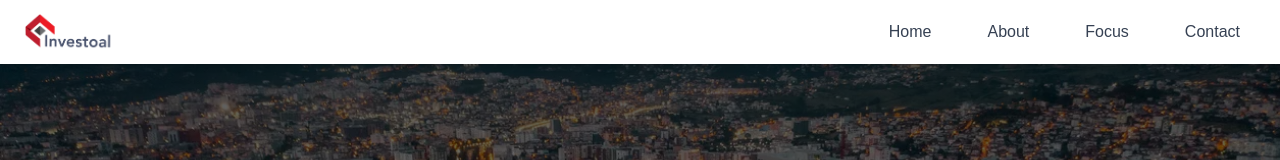
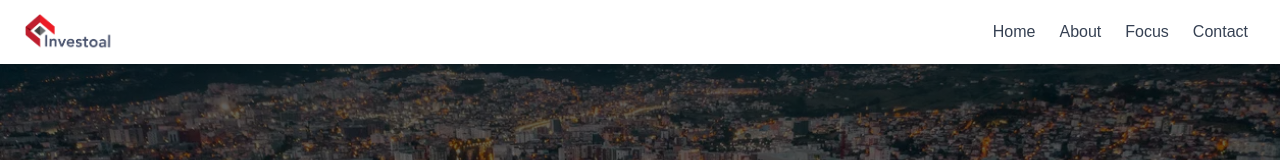
Before and after one commit to arberlisaj/investoal, a React (Vite) app: page / in a window 1280 px wide. Shown: the top 160 px of the page. Built offline with nearby package versions, Linux system fonts and the light colour scheme.

Commit message:
fix(navbar): Adjust spacing and padding for navigation items

```diff
--- a/src/components/Navbar.tsx
+++ b/src/components/Navbar.tsx
@@ -25,12 +25,12 @@ const Navbar = () => {
             <CiMenuFries size={24} />
           </button>
 
-          <ul className="hidden md:flex space-x-6">
+          <ul className="hidden md:flex gap-2">
             {navItems.map((section) => (
               <li key={section}>
                 <a
                   href={"#" + section}
-                  className="block px-4 py-2 rounded-md text-gray-700 hover:text-red-800 transition-colors"
+                  className="block p-2 rounded-md text-gray-700 hover:text-red-800 transition-colors"
                   onClick={closeMenu}
                 >
                   {section.charAt(0).toUpperCase() + section.slice(1)}
```
